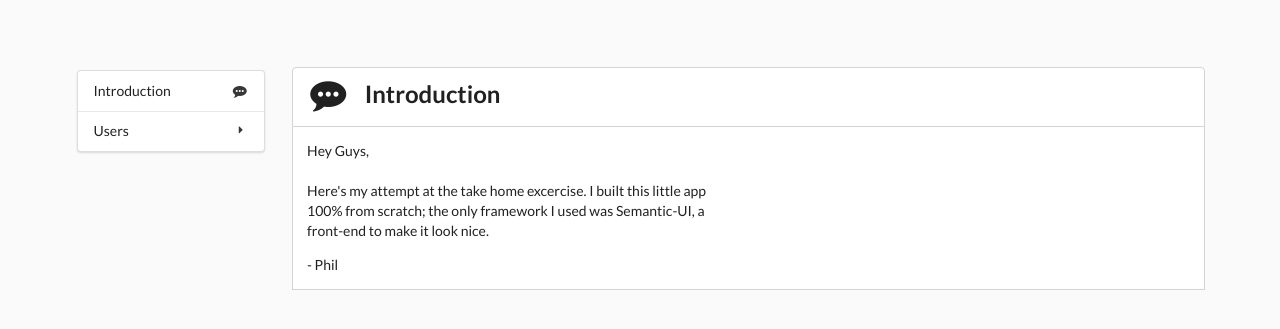
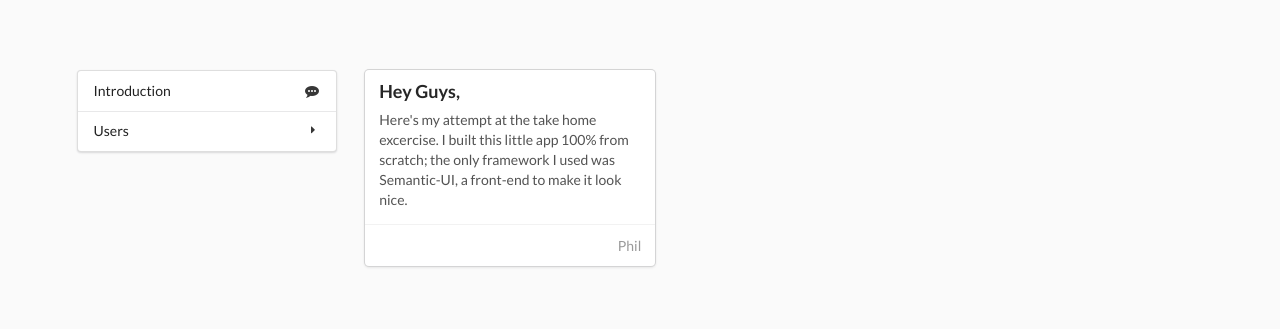
Before and after one commit to pfcodes/AdminInterface, a PHP site: page / in a window 1280 px wide. Shown: the top 329 px of the page. Run offline with PHP 8.4, Linux system fonts and the light colour scheme; some libraries are stand-ins or nearby versions.

Commit message:
refactor

```diff
--- /dev/null
+++ b/api.php
@@ -0,0 +1,5 @@
+<?php
+
+  echo $_SERVER['REQUEST_METHOD'];
+
+?>
--- a/assets/global.js
+++ b/assets/global.js
@@ -1,6 +1,14 @@
 'use strict'
 
-$(document).ready(function(){
+var app = app || {} ;
+
+app = {
+  init: function() {
+    console.log('Made from scratch by Phil Fevry for Member First :)')
+    this.bindActions();
+  },
+
+  bindActions: function() {
     // Initialize Semantic-UI Components
     $('.ui.dropdown')
       .dropdown({
@@ -18,5 +26,21 @@ $(document).ready(function(){
         }
       })
 
-  console.log('Made by Phil Fevry for Member First')
+    // API Buttons
+    $('.api.action').click(function() {
+      console.log($(this))
     })
+  },
+
+  addUser: function () {
+
+  },
+
+  deleteUser: function() {
+
+  }
+}
+
+$(document).ready(function(){
+  app.init()
+})
--- a/config.php
+++ b/config.php
@@ -9,4 +9,5 @@
   $db_username = "root";
   $db_password = "";
   $db_name = "members_first_assignment";
+
 ?>
--- /dev/null
+++ b/includes/pages/introduction.php
@@ -0,0 +1,18 @@
+<div class="ui container">
+  <div class="ui card">
+
+    <div class="content">
+      <div class="header">Hey Guys,</div>
+      <div class="description">
+        <p>Here's my attempt at the take home excercise. I built this little app 100% from scratch; the only framework I used was Semantic-UI, a front-end to make it look nice.</p>
+      </div>
+    </div>
+
+    <div class="extra content">
+      <div class="right floated author">
+        Phil
+      </div>
+    </div>
+
+  </div>
+</div>
--- a/includes/views/introduction.php
+++ /dev/null
@@ -1,17 +0,0 @@
-<div class="ui container">
-  <!-- Logo -->
-  <h2 class="ui top attached header">
-    <i class="talk icon"></i> Introduction
-  </h2>
-
-  <div class="ui attached segment">
-    <div style="max-width: 400px">
-    <p>Hey Guys, <br><br>
-      Here's my attempt at the take home excercise. I built this little app 100% from scratch; the only framework I used was Semantic-UI, a front-end to make it look nice.
-    </p>
-
-    <p>- Phil</p>
-  </div>
-</div>
-
-</div>
--- a/index.php
+++ b/index.php
@@ -14,12 +14,12 @@
 <body>
   <div class="ui grid two column main container">
     <!-- Sidebar -->
-    <div class="ui three wide column">
+    <div class="ui four wide column">
       <?php $Router->loadSidebar() ?>
     </div>
 
     <!-- Page -->
-    <div class="thirteen wide column">
+    <div class="twelve wide column">
       <?php $Router->loadView(); ?>
     </div>
   </div>
--- a/router.php
+++ b/router.php
@@ -2,14 +2,14 @@
 
 class Router {
 
-  var $views = array(
-    'intro' => 'includes/views/introduction.php',
-    'add' => 'includes/views/new_user.php',
-    'list' => 'includes/views/list_users.php'
+  var $pages = array(
+    'intro' => 'includes/pages/introduction.php',
+    'add' => 'includes/pages/new_user.php',
+    'list' => 'includes/pages/list_users.php'
   );
 
   public function loadHome() {
-    include_once($this->views['intro']);
+    include_once($this->pages['intro']);
   }
 
   public function loadSidebar() {
@@ -23,7 +23,7 @@ class Router {
       return $this->loadHome();
     }
 
-    include_once($this->views[$action]);
+    include_once($this->pages[$action]);
   }
 
 }
```
Also changed, not shown: db.php (added, +10 -0 lines), includes/pages/list_users.php (renamed from includes/views/list_users.php, +6 -11 lines), includes/pages/new_user.php (renamed from includes/views/new_user.php). Lines whose indentation alone changed are shown as unchanged.
